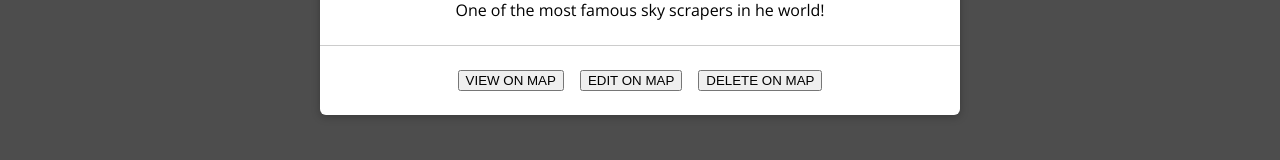
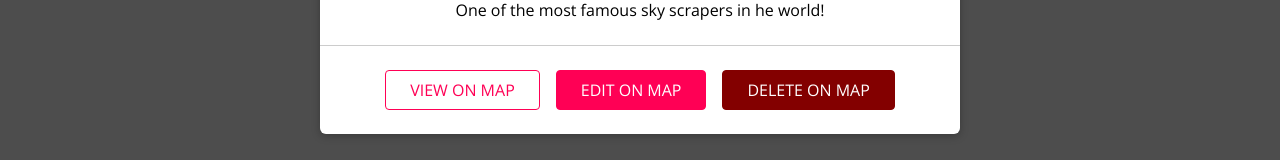
Before and after one commit to Vl4d1s/share-places, a React (Create React App) app in the folder client/: page /u1/places in a window 1280 px wide. Shown: the part 458-618 px from the top of the page. Built offline with nearby package versions, Linux system fonts and the light colour scheme.

Commit message:
Adding Custom Buttons

```diff
--- a/client/src/places/components/PlaceItem.js
+++ b/client/src/places/components/PlaceItem.js
@@ -1,6 +1,7 @@
 import React from "react";
 
 import Card from "../../shared/components/UIElements/Card";
+import Button from "../../shared/components/FormElements/Button";
 import "./PlaceItem.css";
 
 const PlaceItem = (props) => {
@@ -16,9 +17,9 @@ const PlaceItem = (props) => {
           <p>{props.description}</p>
         </div>
         <div className="place-item__actions">
-          <button>VIEW ON MAP</button>
-          <button>EDIT ON MAP</button>
-          <button>DELETE ON MAP</button>
+          <Button inverse>VIEW ON MAP</Button>
+          <Button to={`/places/${props.id}`}>EDIT ON MAP</Button>
+          <Button danger>DELETE ON MAP</Button>
         </div>
       </Card>
     </li>
--- /dev/null
+++ b/client/src/shared/components/FormElements/Button.css
@@ -0,0 +1,61 @@
+.button {
+  font: inherit;
+  padding: 0.5rem 1.5rem;
+  border: 1px solid #ff0055;
+  border-radius: 4px;
+  background: #ff0055;
+  color: white;
+  cursor: pointer;
+  margin-right: 1rem;
+  text-decoration: none;
+  display: inline-block;
+}
+
+.button:focus {
+  outline: none;
+}
+
+.button:hover,
+.button:active {
+  background: #ff4382;
+  border-color: #ff4382;
+}
+
+.button--inverse {
+  background: transparent;
+  color: #ff0055;
+}
+
+.button--inverse:hover,
+.button--inverse:active {
+  color: white;
+  background: #ff0055;
+}
+
+.button--danger {
+  background: #830000;
+  border-color: #830000;
+}
+
+.button--danger:hover,
+.button--danger:active {
+  background: #f34343;
+  border-color: #f34343;
+}
+
+.button:disabled,
+.button:hover:disabled,
+.button:active:disabled {
+  background: #ccc;
+  color: #979797;
+  border-color: #ccc;
+  cursor: not-allowed;
+}
+
+.button--small {
+  font-size: 0.8rem;
+}
+
+.button--big {
+  font-size: 1.5rem;
+}
--- /dev/null
+++ b/client/src/shared/components/FormElements/Button.js
@@ -0,0 +1,46 @@
+import React from "react";
+import { Link } from "react-router-dom";
+
+import "./Button.css";
+
+const Button = (props) => {
+  if (props.href) {
+    return (
+      <a
+        className={`button button--${props.size || "default"} ${
+          props.inverse && "button--inverse"
+        } ${props.danger && "button--danger"}`}
+        href={props.href}
+      >
+        {props.children}
+      </a>
+    );
+  }
+  if (props.to) {
+    return (
+      <Link
+        to={props.to}
+        exact={props.exact}
+        className={`button button--${props.size || "default"} ${
+          props.inverse && "button--inverse"
+        } ${props.danger && "button--danger"}`}
+      >
+        {props.children}
+      </Link>
+    );
+  }
+  return (
+    <button
+      className={`button button--${props.size || "default"} ${
+        props.inverse && "button--inverse"
+      } ${props.danger && "button--danger"}`}
+      type={props.type}
+      onClick={props.onClick}
+      disabled={props.disabled}
+    >
+      {props.children}
+    </button>
+  );
+};
+
+export default Button;
```
